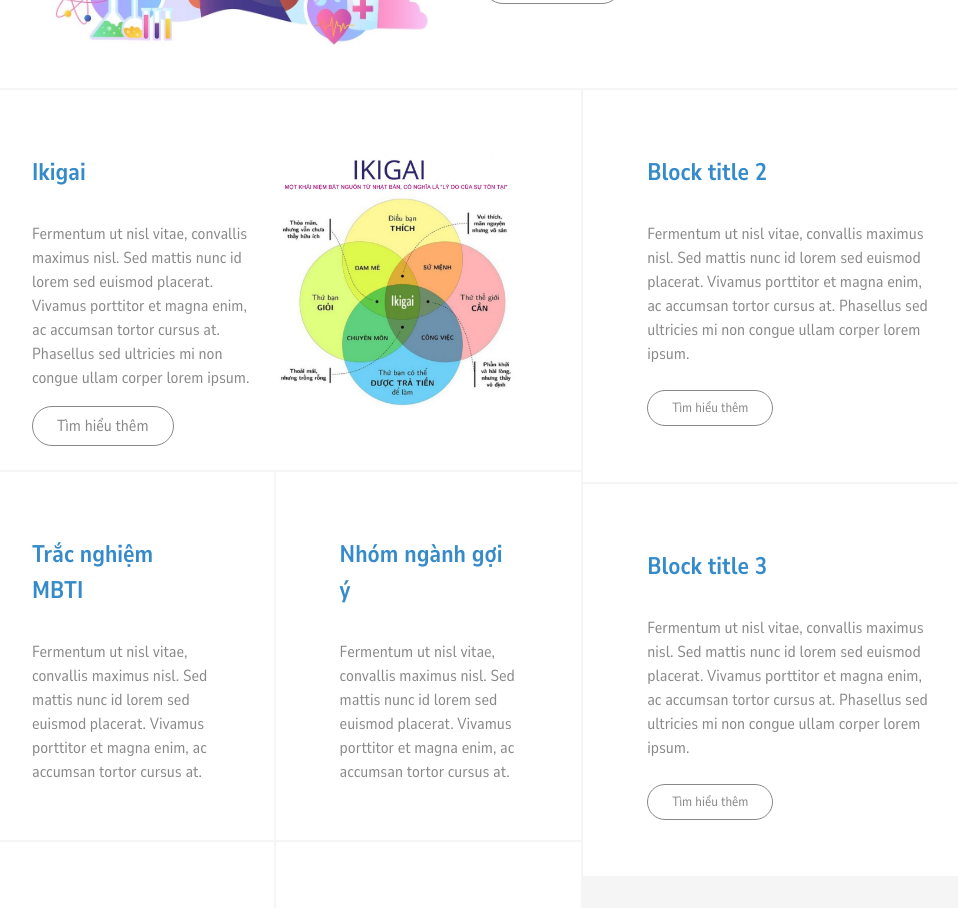
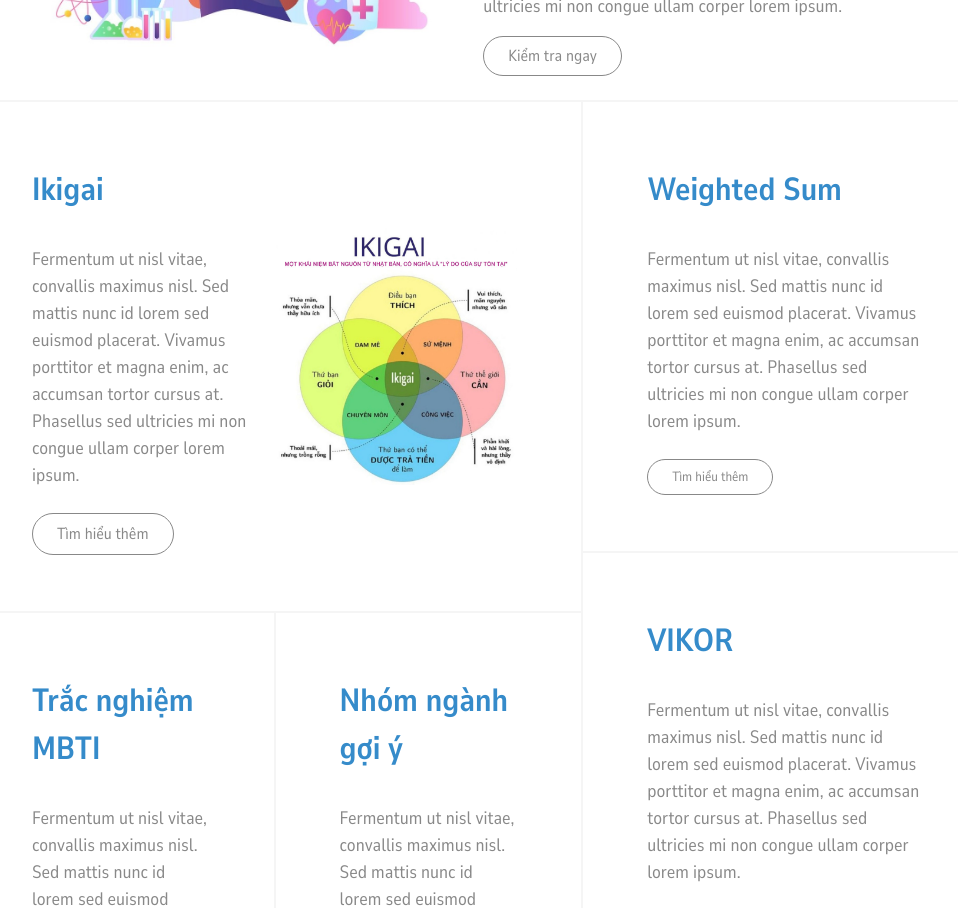
Before and after one commit to NDHoang2003/BKareer-v2, a React (Vite) app: page / in a window 1280 px wide. Shown: the part 440-1348 px from the top of the page, without its empty margins (160-1118 px from the left). Built offline with nearby package versions, Linux system fonts and the light colour scheme.

Commit message:
adjust HomeScreen and styles

```diff
--- a/src/screens/HomeScreen.jsx
+++ b/src/screens/HomeScreen.jsx
@@ -23,7 +23,7 @@ function HomeScreen() {
           <div className="card-left card-margin-right flex-col">
             {/* Ikigai Card */}
             <div className="card flex-row flex-space-between flex-items-center">
-              <div className="width-45">
+              <div className="width-45 flex-col flex-self-start">
                 <div className="card-title">Ikigai</div>
                 <div className="card-content">Fermentum ut nisl vitae, convallis maximus nisl. Sed mattis nunc id lorem sed euismod placerat. Vivamus porttitor et magna enim, ac accumsan tortor cursus at. Phasellus sed ultricies mi non congue ullam corper lorem ipsum.</div>
                 <Link className="secondary-outline-btn" to="/ikigai">Tìm hiểu thêm</Link>
@@ -51,7 +51,7 @@ function HomeScreen() {
               </div>
 
               <div className="card flex-1">
-                <div className="card-title">Block title 4</div>
+                <div className="card-title">Trắc nghiệm EQ</div>
                 <div className="card-content">Fermentum ut nisl vitae, convallis maximus nisl. Sed mattis nunc id lorem sed euismod placerat. Vivamus porttitor et magna enim, ac accumsan tortor cursus at.</div>
               </div>
             </div>
@@ -60,13 +60,13 @@ function HomeScreen() {
           {/* Right Col */}
           <div className="card-right flex-col">
             <div className="card">
-              <div className="card-title">Block title 2</div>
+              <div className="card-title">Weighted Sum</div>
               <div className="card-content">Fermentum ut nisl vitae, convallis maximus nisl. Sed mattis nunc id lorem sed euismod placerat. Vivamus porttitor et magna enim, ac accumsan tortor cursus at. Phasellus sed ultricies mi non congue ullam corper lorem ipsum.</div>
               <button className="secondary-outline-btn" type="button" onClick={{}}>Tìm hiểu thêm</button>
             </div>
 
             <div className="card card-margin-top">
-              <div className="card-title">Block title 3</div>
+              <div className="card-title">VIKOR</div>
               <div className="card-content">Fermentum ut nisl vitae, convallis maximus nisl. Sed mattis nunc id lorem sed euismod placerat. Vivamus porttitor et magna enim, ac accumsan tortor cursus at. Phasellus sed ultricies mi non congue ullam corper lorem ipsum.</div>
               <button className="secondary-outline-btn" type="button" onClick={{}}>Tìm hiểu thêm</button>
             </div>
--- a/src/screens/IkigaiDetail.jsx
+++ b/src/screens/IkigaiDetail.jsx
@@ -1,9 +1,9 @@
 function Ikigai() {
-    return (
-        <>
-
-        </>
-    );
-};
+  return (
+    <body className="body screen-block">
+      <div className="screen-title">Ikigai</div>
+    </body>
+  );
+}
 
 export default Ikigai;
--- a/src/screens/MajorResultScreen.jsx
+++ b/src/screens/MajorResultScreen.jsx
@@ -51,7 +51,7 @@ function MajorResult() {
   };
 
   return (
-    <body className="body card">
+    <body className="body screen-block">
       <div className="screen-title">Kết quả MBTI và Nhóm ngành yêu thích</div>
       <div className="flex-row flex-items-start">
         <div className="font-18 semi-bold-txt left-res-block">Nhóm tính cách MBTI:</div>
--- a/src/screens/NewsScreen.jsx
+++ b/src/screens/NewsScreen.jsx
@@ -1,8 +1,8 @@
 function News() {
   return (
-    <>
-
-    </>
+    <body className="body screen-block">
+      <div className="screen-title">Tin tức</div>
+    </body>
   );
 };
 
--- a/src/styles.css
+++ b/src/styles.css
@@ -38,6 +38,11 @@ body {
 .body {
   background-color: #F5F5F5;
   margin: 5rem 8rem;
+}
+
+.screen-block {
+  background-color: white;
+  padding: 3rem 4rem;
 }
 
 /* Font Weight */
@@ -216,7 +221,7 @@ body {
 
 .card-title {
   font-family: Nunito_Sans_10pt_Condensed_Bold;
-  font-size: 1.5rem;
+  font-size: 2rem;
   font-weight: bold;
   margin-top: 2rem;
   margin-bottom: 2rem;
@@ -225,6 +230,7 @@ body {
 
 .card-content {
   font-family: Nunito_Sans_10pt_Condensed_Regular;
+  font-size: 18px;
   color: #888;
   margin-bottom: 1.5rem;
 }
@@ -507,6 +513,7 @@ body {
   border-style: ridge;
   font-family: Nunito_Sans_10pt_Condensed_Regular;
   text-decoration: none;
+  width: fit-content;
 }
 
 .secondary-outline-btn:hover {
```
